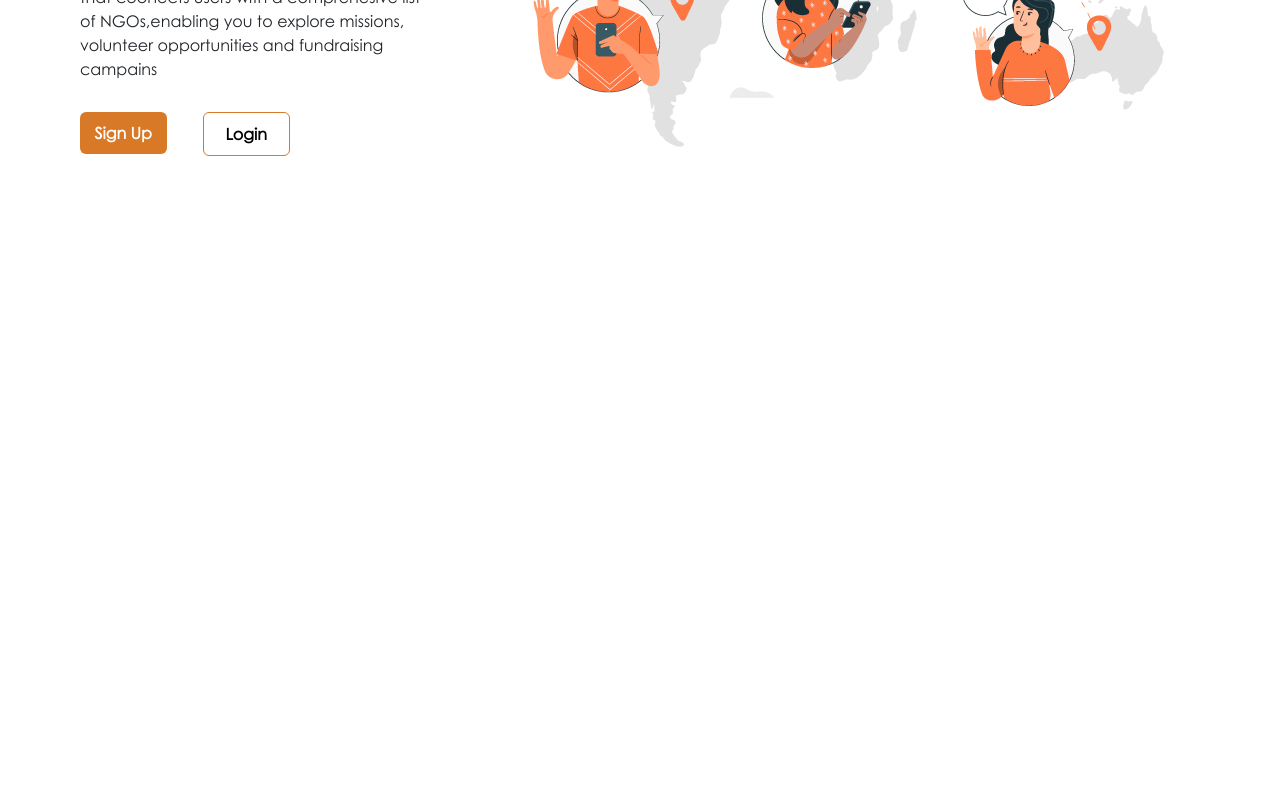
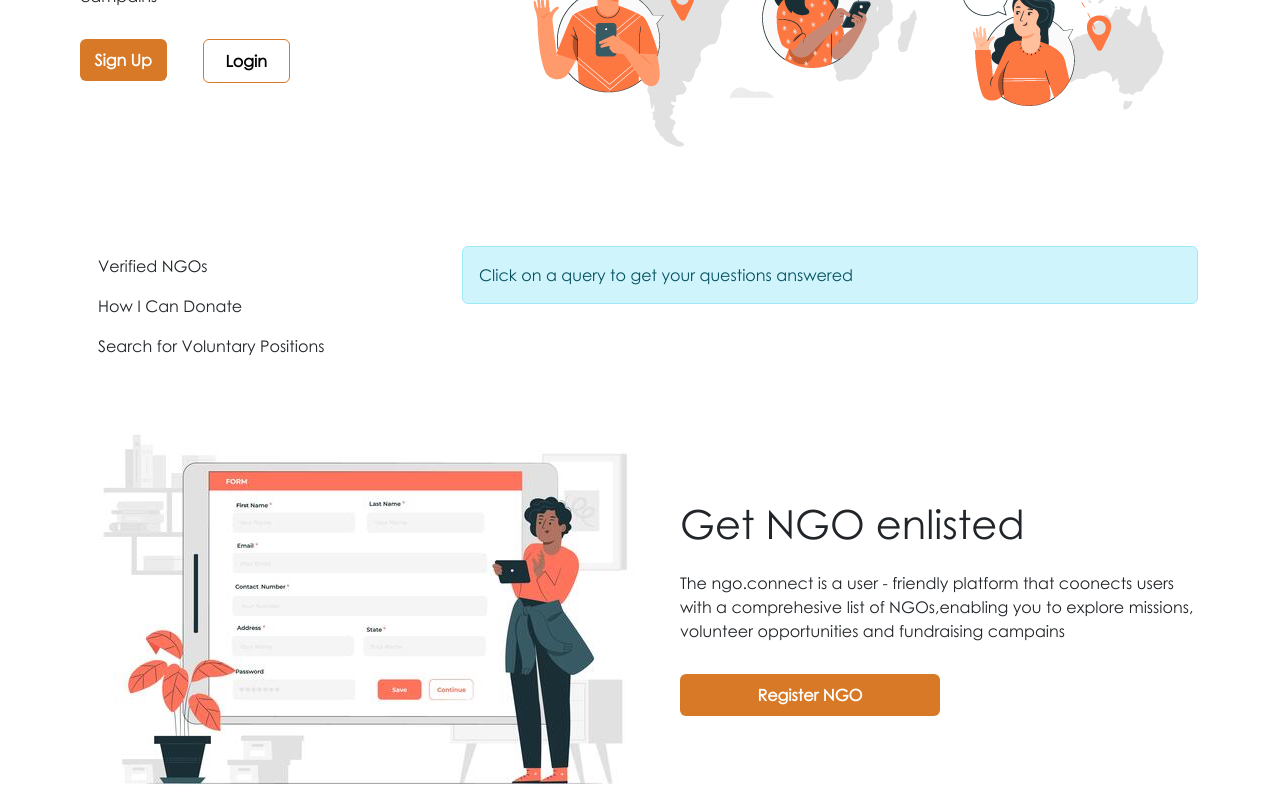
Before and after one commit to Phoebe-oigara/NGO-APP, a React (Create React App) app in the folder frontend/client/: page / in a window 1280 px wide. Shown: the part 328-1128 px from the top of the page. Before the commit the page ends 800 px from the top, so only its background shows below. Built offline with nearby package versions, Linux system fonts and the light colour scheme.

Commit message:
finalize on home page

```diff
--- /dev/null
+++ b/frontend/client/src/components/home.css
@@ -0,0 +1,30 @@
+:root {
+    --static: #ffffff;
+    --primary: #d87927;
+    --secondary: #000000;
+    --devider : #F5f9fd;
+    --other : #E1E1E1;
+  }
+
+.list-group{
+    border-radius: 0px;
+}
+
+.list-group-item.active{
+    background-color: var(--other);
+}
+.btn{
+    background-color: var(--primary);
+    color: var(--static);
+}
+#section{
+    padding-top: 50px;
+    padding-bottom: 50px;
+    margin-left:auto;
+    width: 100%;
+}
+
+.card-body{
+    padding: 10px;
+    margin-top: -20px;
+}
--- /dev/null
+++ b/frontend/client/src/components/homeselector.js
@@ -0,0 +1,83 @@
+import React, { useState } from 'react';
+import 'bootstrap/dist/css/bootstrap.min.css';
+import './home.css'
+
+const MyListComponent = () => {
+  const [selectedItem, setSelectedItem] = useState(null);
+
+  const handleItemClick = (item) => {
+    setSelectedItem(item);
+  };
+
+  return (
+    <div className="container mt-4" id="section">
+      <div className="row">
+        <div className="col-md-4">
+          <ul className="list-group">
+            <li
+              className={`list-group-item border-0 ${selectedItem === 'Item 1' ? 'active border-bottom' : ''}`}
+              onClick={() => handleItemClick('Item 1')}
+            >
+              Verified NGOs
+            </li>
+            <li
+              className={`list-group-item border-0 ${selectedItem === 'Item 2' ? 'active border-bottom' : ''}`}
+              onClick={() => handleItemClick('Item 2')}
+            >
+              How I Can Donate
+            </li>
+            <li
+              className={`list-group-item border-0 ${selectedItem === 'Item 3' ? 'active border-bottom' : ''}`}
+              onClick={() => handleItemClick('Item 3')}
+            >
+              Search for Voluntary Positions
+            </li>
+          </ul>
+        </div>
+        <div className="col-md-8">
+          {selectedItem === 'Item 1' && (
+            <div className="card border-0 ">
+              <div className="card-body">
+                <h2 className="card-title">Verified NGOs</h2>
+                <p className="card-text">Welcome to our app! All NGOs listed here are verified for
+                 authenticity.Explore our registered NGOs by clicking the "View All NGOs" button.
+                 Your support can make a difference. Find genuine NGOs you can trust.
+                Join us in creating a positive impact together with verified NGOs. Click below to browse.</p>
+                <button className="btn btn">View Verified NGOs</button>
+              </div>
+            </div>
+          )}
+          {selectedItem === 'Item 2' && (
+            <div className="card border-0 ">
+              <div className="card-body">
+                <h2 className="card-title">How I Can Donate</h2>
+                <p className="card-text">Making a difference in the world is just
+                a few steps away! At our app, we provide a platform where all
+                NGOs listed are thoroughly verified, ensuring your donations go to credible
+                and impactful causes. When you visit our app, you can easily
+                explore a wide range of voluntary positions available with these verified NGOs.</p>
+                <button className="btn btn">See where to donationate</button>
+              </div>
+            </div>
+          )}
+          {selectedItem === 'Item 3' && (
+            <div className="card border-0 ">
+              <div className="card-body">
+                <h2 className="card-title">Search for Voluntary Positions</h2>
+                <p className="card-text">Looking for voluntary positions?
+                You've come to the right place! Browse through our verified NGOs and discover
+                rewarding opportunities to make a positive impact. Click below to start your search.</p>
+                <button className="btn">Search for Voluntary Positions</button>
+              </div>
+            </div>
+          )}
+          {!selectedItem && (
+            <div className="alert alert-info">Click on a query to get your questions answered</div>
+          )}
+        </div>
+      </div>
+    </div>
+  );
+};
+
+export default MyListComponent;
--- a/frontend/client/src/index.css
+++ b/frontend/client/src/index.css
@@ -1,13 +1,3 @@
-body {
-  margin: 0;
-  font-family: -apple-system, BlinkMacSystemFont, 'Segoe UI', 'Roboto', 'Oxygen',
-    'Ubuntu', 'Cantarell', 'Fira Sans', 'Droid Sans', 'Helvetica Neue',
-    sans-serif;
-  -webkit-font-smoothing: antialiased;
-  -moz-osx-font-smoothing: grayscale;
+.listgroup{
+  background-color: red;
 }
-
-code {
-  font-family: source-code-pro, Menlo, Monaco, Consolas, 'Courier New',
-    monospace;
-}
--- a/frontend/client/src/pages/LandingPage.js
+++ b/frontend/client/src/pages/LandingPage.js
@@ -2,8 +2,13 @@ import React from 'react';
 import '../styling/Landingpage.css'
 import 'bootstrap/dist/css/bootstrap.min.css';
 
+import MyListComponent from '../components/homeselector';
+
+
+
     const LandingPage = () => {
       return (
+      <div>
         <div class="container text-left">
             <div class="row">
 
@@ -16,7 +21,7 @@ import 'bootstrap/dist/css/bootstrap.min.css';
 
                       <div class="container">
                         <div class="row">
-                          <div class="col px-0 ">
+                          <div class="col px-0">
                           <button class="button1">Sign Up</button>
                           </div>
                           <div class="col px-0">
@@ -26,11 +31,38 @@ import 'bootstrap/dist/css/bootstrap.min.css';
                       </div>
                 </div>
             <div class="col">
-            <img src="/images/hero-section.jpg" alt="Example Image" />
+           <img src="/images/hero-section.jpg" alt="ngo connect" />
             </div>
           </div>
+          </div>
 
-        </div>
+          <MyListComponent />
+
+         <div class = 'container' id="section-2">
+           <div class= 'row' >
+             <div class= 'col'>
+             <img src="/images/register.jpg" alt="register" />
+              </div>
+            <div class='col' id="enlist" >
+              <h1  >Get NGO enlisted</h1>
+                      <p class="explainer">
+                      The ngo.connect is a user - friendly platform that coonects
+                       users with a comprehesive list of NGOs,enabling you to
+                       explore missions, volunteer opportunities and fundraising campains
+                       </p>
+                       <button class="button1">Register NGO</button>
+              </div>
+
+              </div>
+
+            </div>
+
+
+
+          </div>
+
+
+
 
 
       );
--- a/frontend/client/src/styling/Landingpage.css
+++ b/frontend/client/src/styling/Landingpage.css
@@ -9,8 +9,8 @@
 
 :root{
     --header: 900;
-    --headingtext:4rem;
-    --header2: 2.3rem;
+    --headingtext:3rem;
+    --header2: 2rem;
     --paragraph-text: 1rem;
 }
 
@@ -57,3 +57,12 @@
     font-weight: bold;
 
 }
+
+#enlist{
+    margin: auto;
+    width: 50%;
+    padding: 10px;
+
+}
+
+/* MyListComponent.css */
--- a/frontend/client/src/styling/ngolisting.css
+++ b/frontend/client/src/styling/ngolisting.css
@@ -1,17 +1,13 @@
-#page-header{
 
+#page-header {
     height: 300px;
-    background-image: url('/home/erick/Desktop/project - v3/NGO-APP/frontend/client/public/images/hero-section.jpg');
     position: relative;
-    margin-bottom: 100px ;
+    margin-bottom: 100px;
     background-color: rgba(0, 0, 0, 0.7);
+  }
 
-
-}
-.title{
-
+.title {
     padding-top: 150px;
     padding-bottom: 100px;
     text-align: center;
-
-}
+ }
```
Also changed, not shown: frontend/client/public/images/register.jpg (added).
